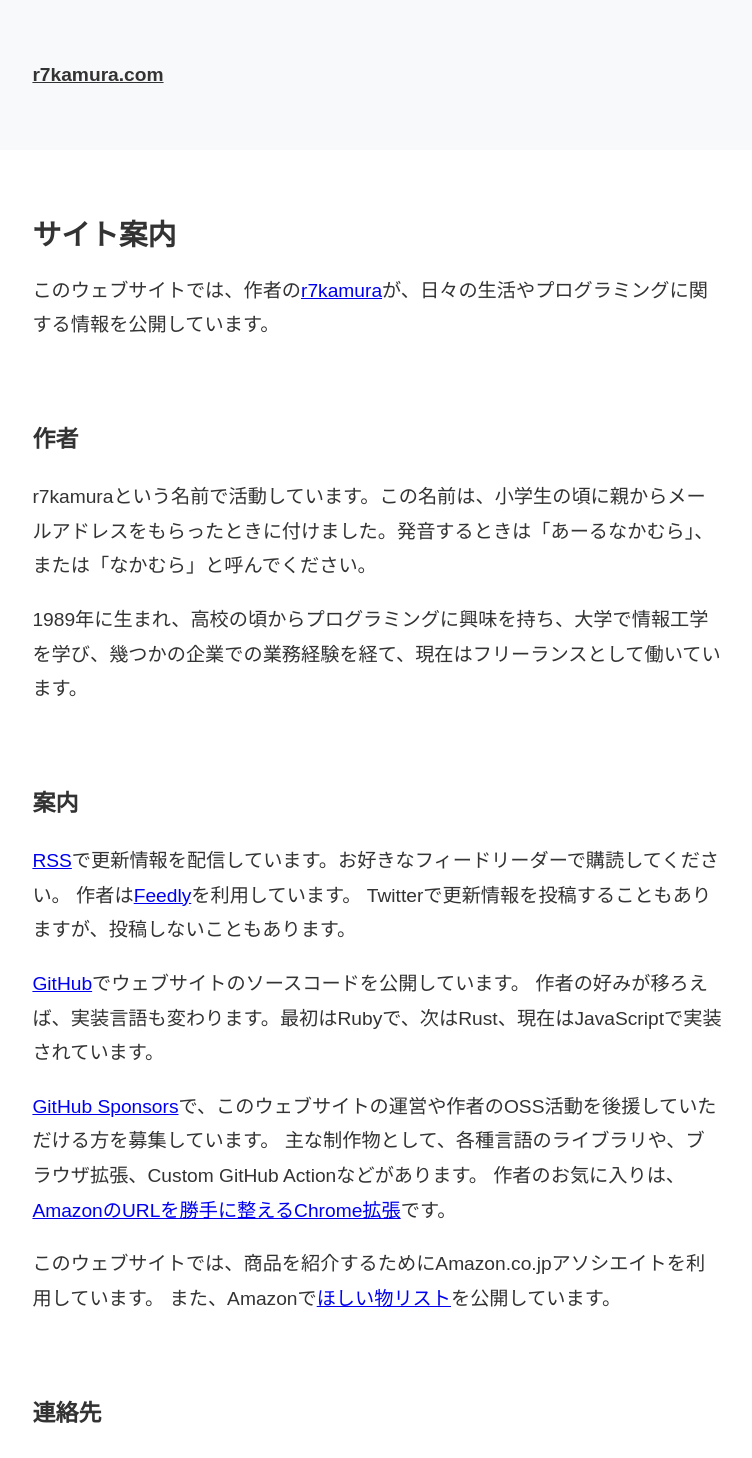
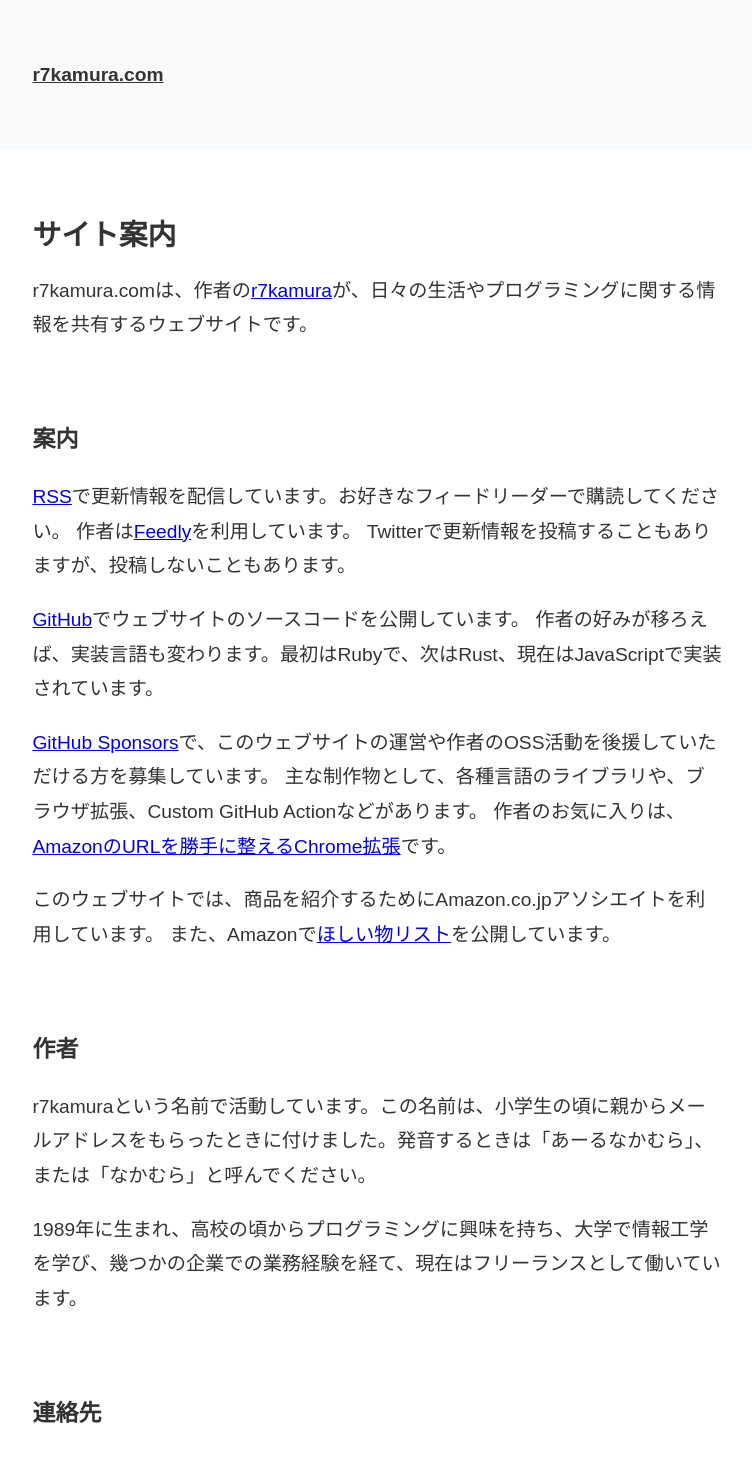
Before and after one commit to r7kamura/r7n, a Next.js app: page /about in a window 1280 px wide. Shown: the top 1458 px of the page, without its empty margins (262-1014 px from the left). Built offline with nearby package versions, Linux system fonts and the light colour scheme.

Commit message:
Improve some views

```diff
--- a/components/Layout.js
+++ b/components/Layout.js
@@ -8,7 +8,7 @@ export default function Layout({ children }) {
         <title>r7kamura.com</title>
         <meta
           name="description"
-          content="r7kamuraの生活やプログラミングに関するウェブサイト"
+          content="r7kamuraが生活やプログラミングに関する情報を共有するウェブサイト"
         />
         <link rel="icon" href="/favicon.ico" />
       </Head>
--- a/pages/about.tsx
+++ b/pages/about.tsx
@@ -6,16 +6,9 @@ const ShowSiteGuide: NextPage = () => {
     <article>
       <h1>サイト案内</h1>
       <p>
-        このウェブサイトでは、作者の
+        r7kamura.comは、作者の
         <a href="https://twitter.com/r7kamura">r7kamura</a>
-        が、日々の生活やプログラミングに関する情報を公開しています。
-      </p>
-      <h2>作者</h2>
-      <p>
-        r7kamuraという名前で活動しています。この名前は、小学生の頃に親からメールアドレスをもらったときに付けました。発音するときは「あーるなかむら」、または「なかむら」と呼んでください。
-      </p>
-      <p>
-        1989年に生まれ、高校の頃からプログラミングに興味を持ち、大学で情報工学を学び、幾つかの企業での業務経験を経て、現在はフリーランスとして働いています。
+        が、日々の生活やプログラミングに関する情報を共有するウェブサイトです。
       </p>
       <h2>案内</h2>
       <p>
@@ -49,6 +42,13 @@ const ShowSiteGuide: NextPage = () => {
         </a>
         を公開しています。
       </p>
+      <h2>作者</h2>
+      <p>
+        r7kamuraという名前で活動しています。この名前は、小学生の頃に親からメールアドレスをもらったときに付けました。発音するときは「あーるなかむら」、または「なかむら」と呼んでください。
+      </p>
+      <p>
+        1989年に生まれ、高校の頃からプログラミングに興味を持ち、大学で情報工学を学び、幾つかの企業での業務経験を経て、現在はフリーランスとして働いています。
+      </p>
       <h2>連絡先</h2>
       <p>
         ご連絡の際は、<a href="https://twitter.com/r7kamura">Twitter</a>
--- a/styles/globals.css
+++ b/styles/globals.css
@@ -66,6 +66,10 @@ nav li + li {
 nav li + li:before {
   content: "//";
   padding: 0 1rem;
+}
+
+section + section {
+  margin-top: 3rem;
 }
 
 section ol {
```
Also changed, not shown: pages/index.tsx (+9 -0 lines).
